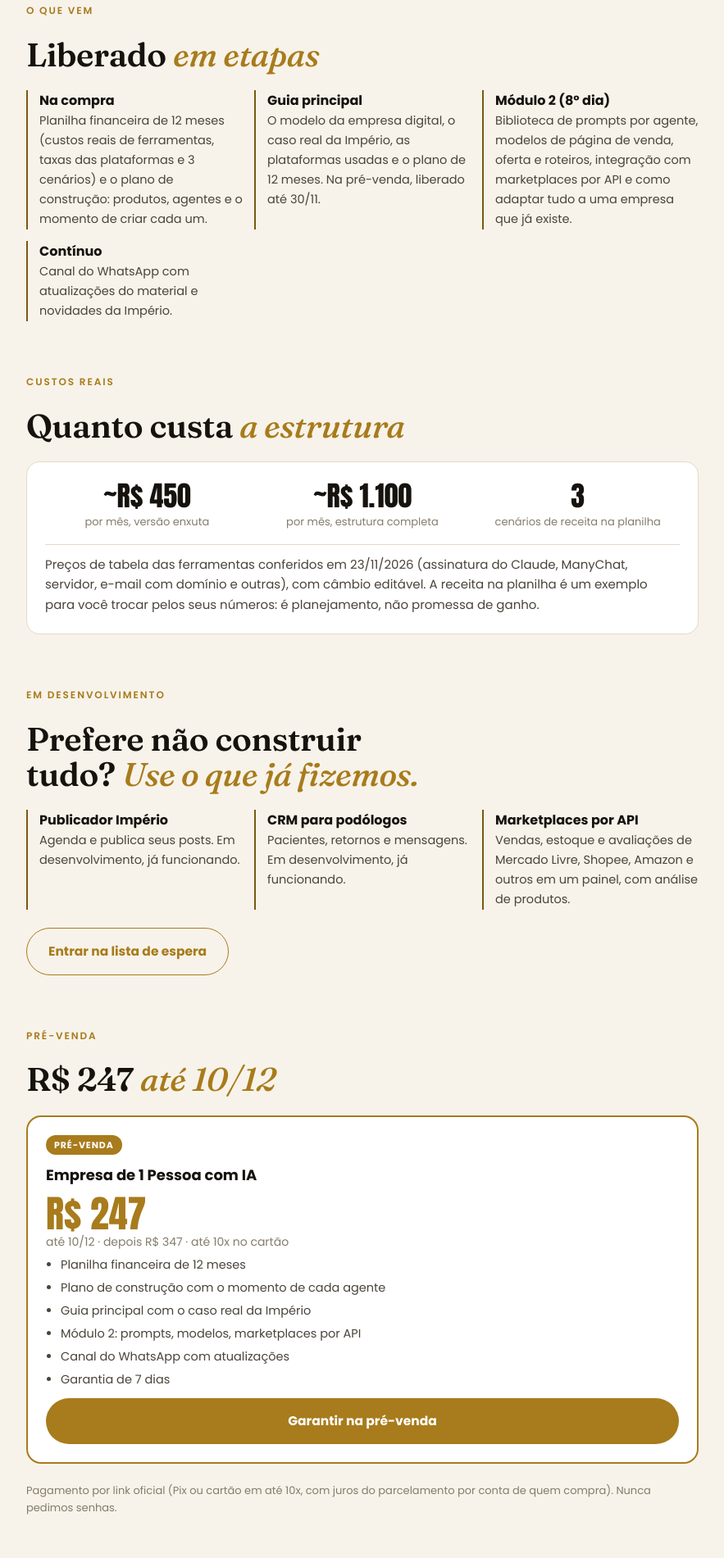
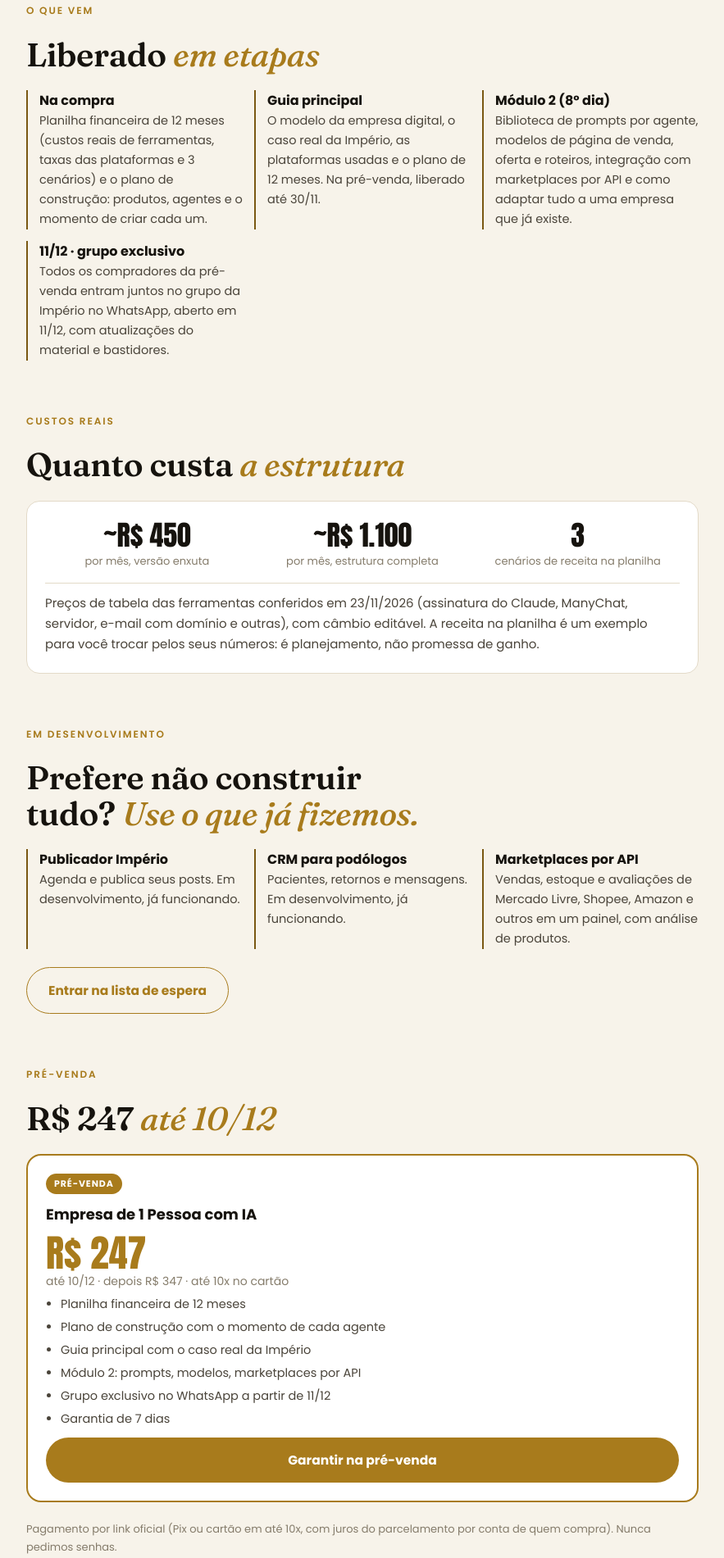
Before and after one commit to grupoimperio-tec/site, a plain HTML site: page empresa-de-1-pessoa/index.html in a window 1280 px wide. Shown: the part 1299-3200 px from the top of the page at 82% size, without its empty margins (198-1081 px from the left). Drawn offline with Linux system fonts and the light colour scheme.

Commit message:
Empresa 1P: grupo exclusivo do WhatsApp abre em 11/12
Co-Authored-By: Claude Opus 5.5 <noreply@anthropic.com>
Claude-Session: https://claude.ai/code/session_01567dt3Y1hKV4ENqiCiQ3SU

```diff
--- a/empresa-de-1-pessoa/index.html
+++ b/empresa-de-1-pessoa/index.html
@@ -109,7 +109,7 @@ if(document.body)go();else document.addEventListener('DOMContentLoaded',go);})()
       <div><b>Na compra</b><p>Planilha financeira de 12 meses (custos reais de ferramentas, taxas das plataformas e 3 cenários) e o plano de construção: produtos, agentes e o momento de criar cada um.</p></div>
       <div><b>Guia principal</b><p>O modelo da empresa digital, o caso real da Império, as plataformas usadas e o plano de 12 meses. Na pré-venda, liberado até 30/11.</p></div>
       <div><b>Módulo 2 (8º dia)</b><p>Biblioteca de prompts por agente, modelos de página de venda, oferta e roteiros, integração com marketplaces por API e como adaptar tudo a uma empresa que já existe.</p></div>
-      <div><b>Contínuo</b><p>Canal do WhatsApp com atualizações do material e novidades da Império.</p></div>
+      <div><b>11/12 · grupo exclusivo</b><p>Todos os compradores da pré-venda entram juntos no grupo da Império no WhatsApp, aberto em 11/12, com atualizações do material e bastidores.</p></div>
     </div>
   </section>
 
@@ -140,7 +140,7 @@ if(document.body)go();else document.addEventListener('DOMContentLoaded',go);})()
     <h2>R$ 247 <em>até 10/12</em></h2>
     <div class="planos">
       <div class="plano destaque"><span class="tag">PRÉ-VENDA</span><h3>Empresa de 1 Pessoa com IA</h3><div class="pr">R$ 247 <small>até 10/12 · depois R$ 347 · até 10x no cartão</small></div>
-        <ul><li>Planilha financeira de 12 meses</li><li>Plano de construção com o momento de cada agente</li><li>Guia principal com o caso real da Império</li><li>Módulo 2: prompts, modelos, marketplaces por API</li><li>Canal do WhatsApp com atualizações</li><li>Garantia de 7 dias</li></ul>
+        <ul><li>Planilha financeira de 12 meses</li><li>Plano de construção com o momento de cada agente</li><li>Guia principal com o caso real da Império</li><li>Módulo 2: prompts, modelos, marketplaces por API</li><li>Grupo exclusivo no WhatsApp a partir de 11/12</li><li>Garantia de 7 dias</li></ul>
         <a class="btn" href="https://wa.me/5511919163757?text=Oi%21%20Quero%20garantir%20o%20Empresa%20de%201%20Pessoa%20com%20IA%20na%20pr%C3%A9-venda%20%28R%24%20247%29." target="_blank" rel="noopener">Garantir na pré-venda</a></div>
     </div>
     <p class="nota">Pagamento por link oficial (Pix ou cartão em até 10x, com juros do parcelamento por conta de quem compra). Nunca pedimos senhas.</p>
```
